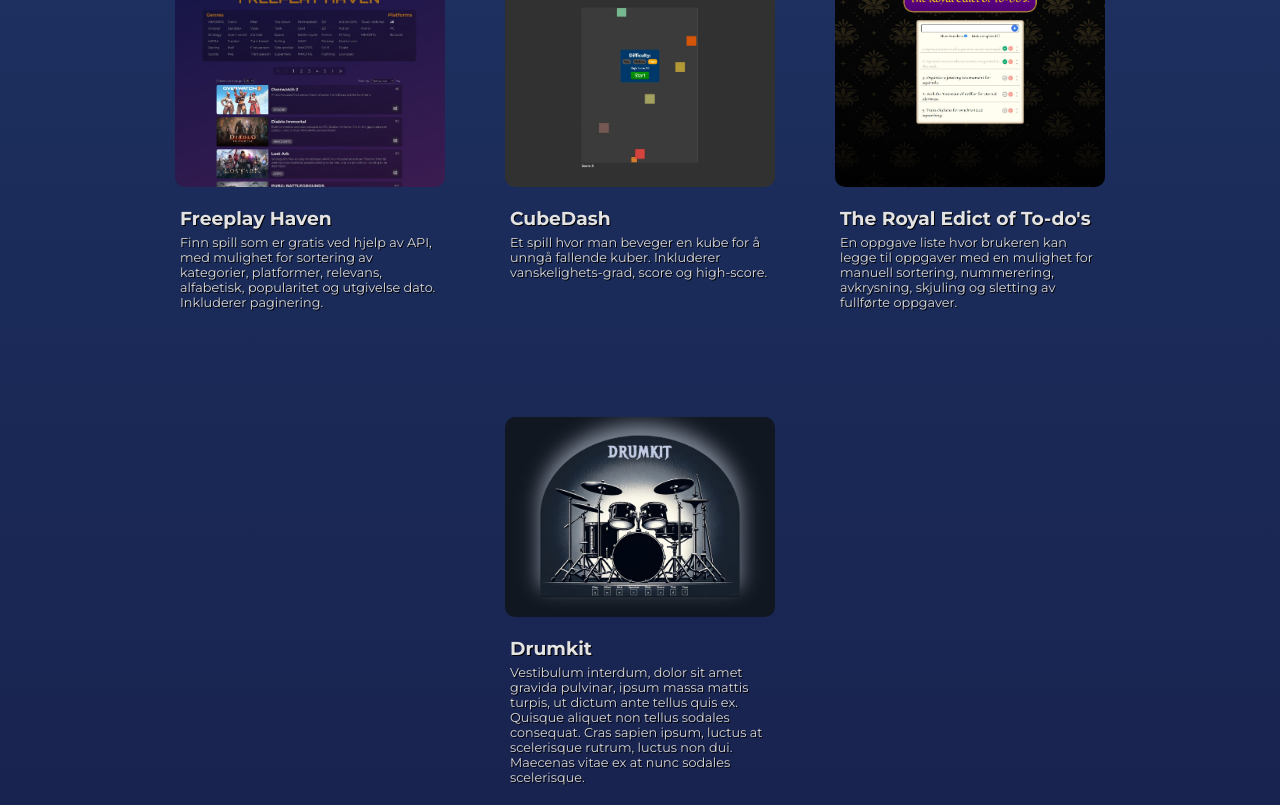
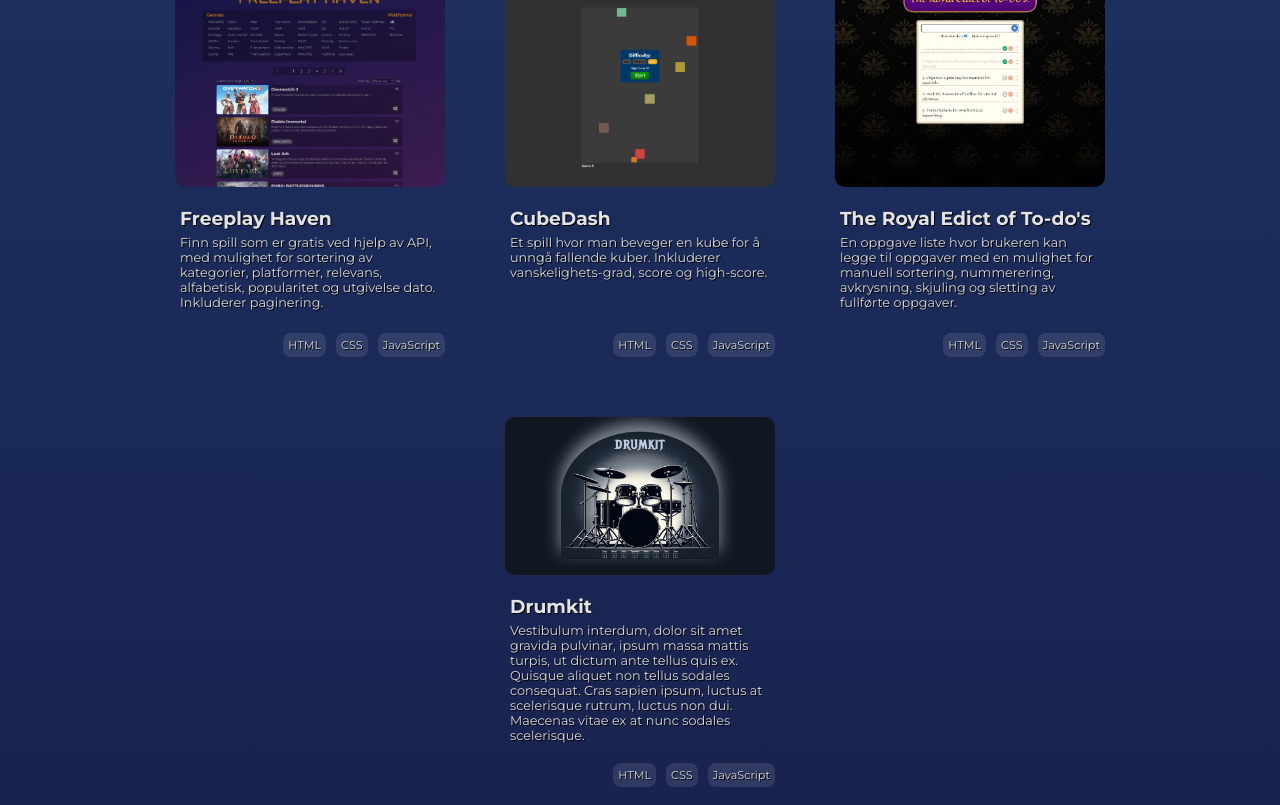
Before and after one commit to bendik-bruun-olsen/portfolio, a plain HTML site: page index.html in a window 1280 px wide. Shown: the part 2260-3065 px from the top of the page. Drawn offline with Linux system fonts and the light colour scheme.

Commit message:
Added languages to project cards. CSS and JS.

```diff
--- a/script.js
+++ b/script.js
@@ -7,25 +7,25 @@ const projects = [
         title: "Freeplay Haven",
         description: "Finn spill som er gratis ved hjelp av API, med mulighet for sortering av kategorier, platformer, relevans, alfabetisk, popularitet og utgivelse dato. Inkluderer paginering.",
         imageSrc: "./images/project-images/freeplay-haven.jpg",
-        languages: ["html", "css", "javascript"]
+        languages: ["HTML", "CSS", "JavaScript"]
     },
     {
         title: "CubeDash",
         description: "Et spill hvor man beveger en kube for å unngå fallende kuber. Inkluderer vanskelighets-grad, score og high-score.",
         imageSrc: "./images/project-images/cubedash.jpg",
-        languages: ["html", "css", "javascript"]
+        languages: ["HTML", "CSS", "JavaScript"]
     },
     {
         title: "The Royal Edict of To-do's",
         description: "En oppgave liste hvor brukeren kan legge til oppgaver med en mulighet for manuell sortering, nummerering, avkrysning, skjuling og sletting av fullførte oppgaver.",
         imageSrc: "./images/project-images/todo-list.jpg",
-        languages: ["html", "css", "javascript"]
+        languages: ["HTML", "CSS", "JavaScript"]
     },
     {
         title: "Drumkit",
         description: "Vestibulum interdum, dolor sit amet gravida pulvinar, ipsum massa mattis turpis, ut dictum ante tellus quis ex. Quisque aliquet non tellus sodales consequat. Cras sapien ipsum, luctus at scelerisque rutrum, luctus non dui. Maecenas vitae ex at nunc sodales scelerisque.",
         imageSrc: "./images/project-images/drumkit.jpg",
-        languages: ["html", "css", "javascript"]
+        languages: ["HTML", "CSS", "JavaScript"]
     },
 ]
 
@@ -33,7 +33,7 @@ const projects = [
 generateProjectCards();
 let isScrolling = false;
 updateActiveNavItem("hero")
-handleScroll("hero");
+// handleScroll("hero");
 
 
 navItems.forEach(item => {
@@ -69,6 +69,14 @@ function generateProjectCards() {
     const title = document.createElement("h3");
     const description = document.createElement("p");
     const image = document.createElement("img");
+    const languageContainer = document.createElement("div");
+
+    e.languages.forEach(lang => {
+        const languageItem = document.createElement("p");
+        languageItem.textContent = lang;
+        languageItem.classList.add("card-language-item");
+        languageContainer.append(languageItem);
+    })
 
     title.textContent = e.title;
     description.textContent = e.description;
@@ -79,9 +87,10 @@ function generateProjectCards() {
     title.classList.add("card-title");
     description.classList.add("card-description");
     image.classList.add("project-image");
+    languageContainer.classList.add("card-language-container");
 
     textContainer.append(title, description)
-    cardContainer.append(image, textContainer);
+    cardContainer.append(image, textContainer, languageContainer);
     projectsWrapper.append(cardContainer);
     })
 }
--- a/style.css
+++ b/style.css
@@ -132,6 +132,13 @@ p {
 
 .card-description {
     font-size: 0.8rem;
+}
+
+.card-language-item {
+    background-color: rgba(255, 255, 255, 0.1);
+    padding: 5px;
+    border-radius: 8px;
+    font-size: 0.7rem;
 }
 
 #contact-info h2 {
@@ -278,6 +285,14 @@ p {
     transform: scale(1.05);
     transition: all 0.3s ease-out;
     background-color: rgba(255, 255, 255, 0.05);
+}
+
+.card-language-container {
+    display: flex;
+    justify-content: flex-end;
+    align-items: flex-end;
+    flex: 1;
+    gap: 10px;
 }
 
 /* #contact-form {
```
